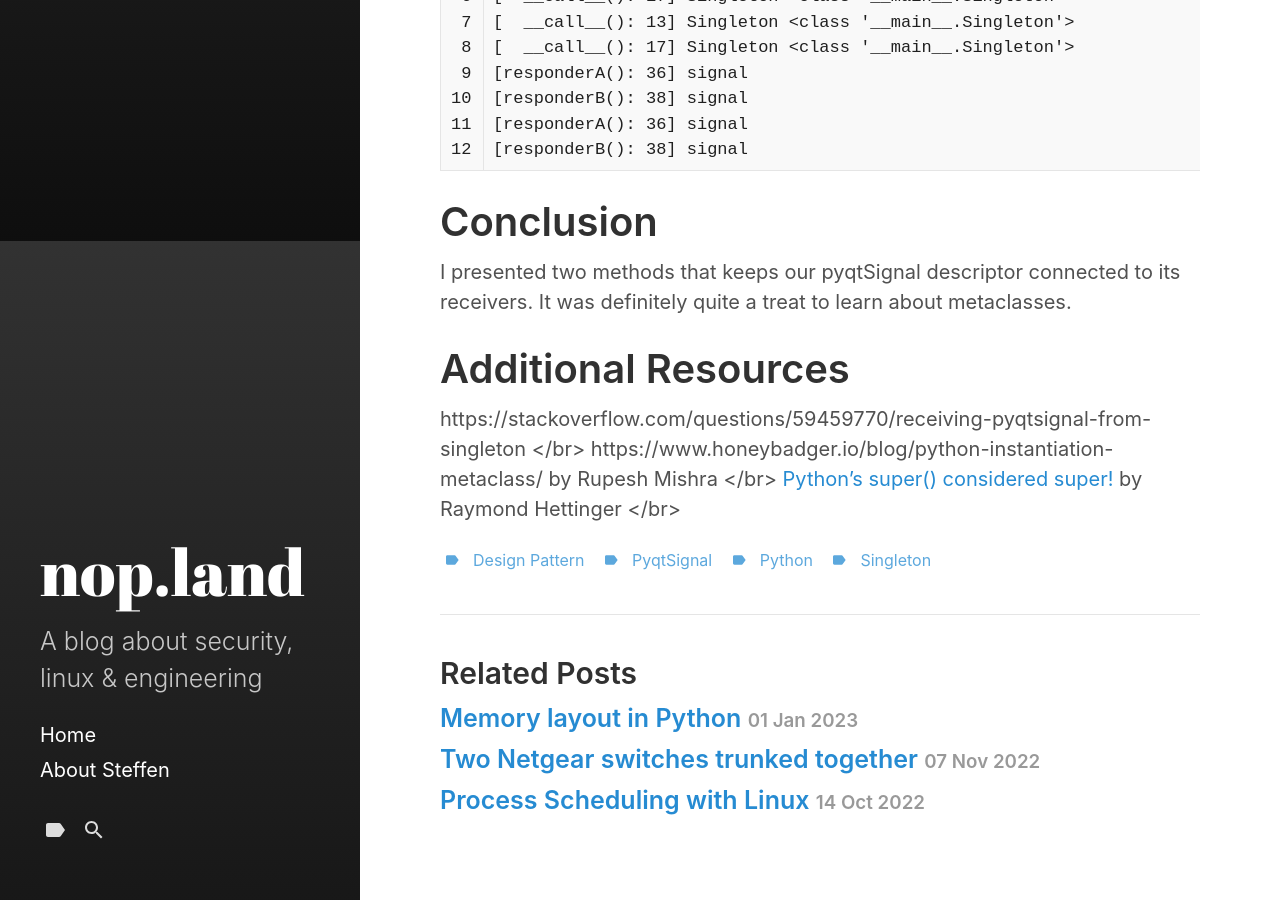
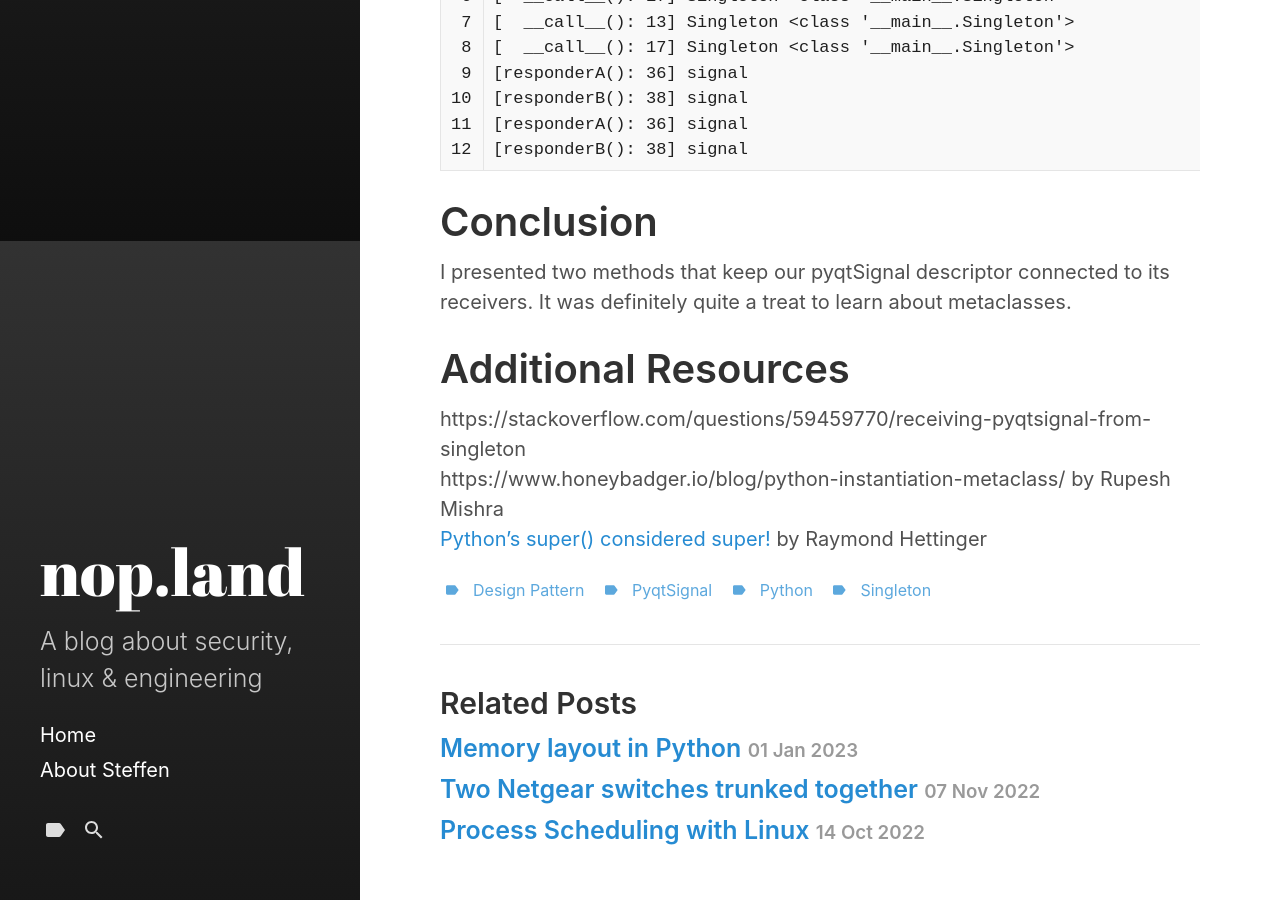
Before and after one commit to bytewvr/blog, a Jekyll site: the page built from _posts/2023-01-20-Singleton design pattern.md, in a window 1280 px wide and 900 px high, scrolled down 6059 px. Built offline with Jekyll 4.4.1, drawn with Linux system fonts in a browser that asks for light colours.

Commit message:
fix markup

````diff
--- a/_posts/2023-01-20-Singleton design pattern.md
+++ b/_posts/2023-01-20-Singleton design pattern.md
@@ -205,9 +205,9 @@ The debug printout shows that we only get one call to the new and init dunder me
 [responderB(): 38] signal
 ```
 # Conclusion
-I presented two methods that keeps our pyqtSignal descriptor connected to its receivers. It was definitely quite a treat to learn about metaclasses.
+I presented two methods that keep our pyqtSignal descriptor connected to its receivers. It was definitely quite a treat to learn about metaclasses.
 
 # Additional Resources
-https://stackoverflow.com/questions/59459770/receiving-pyqtsignal-from-singleton </br>
-https://www.honeybadger.io/blog/python-instantiation-metaclass/ by Rupesh Mishra </br>
-[Python’s super() considered super!](https://rhettinger.wordpress.com/2011/05/26/super-considered-super/) by Raymond Hettinger </br>
+https://stackoverflow.com/questions/59459770/receiving-pyqtsignal-from-singleton <br />
+https://www.honeybadger.io/blog/python-instantiation-metaclass/ by Rupesh Mishra <br />
+[Python’s super() considered super!](https://rhettinger.wordpress.com/2011/05/26/super-considered-super/) by Raymond Hettinger
````
